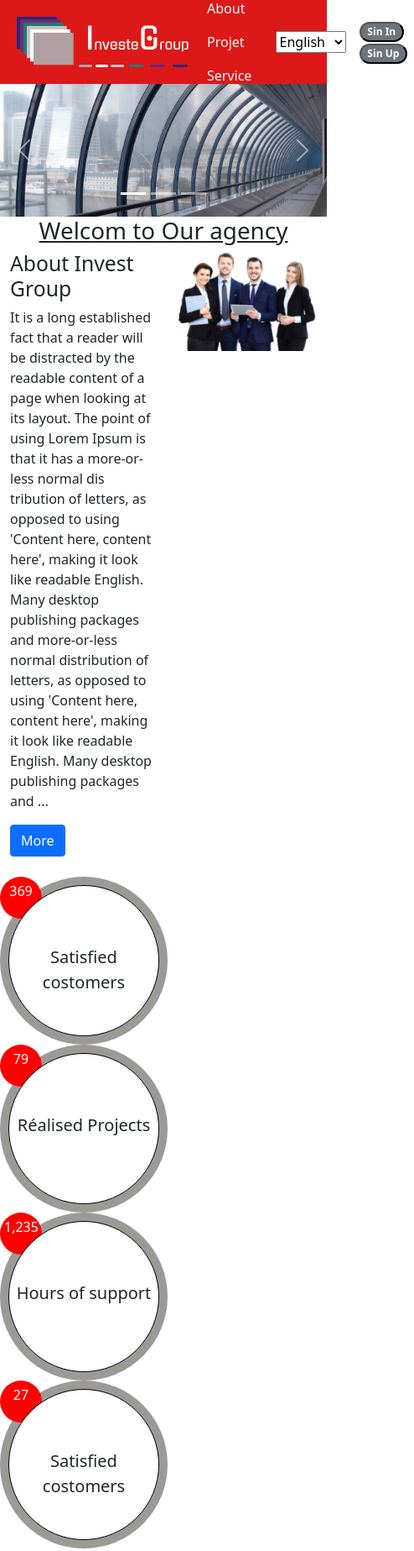
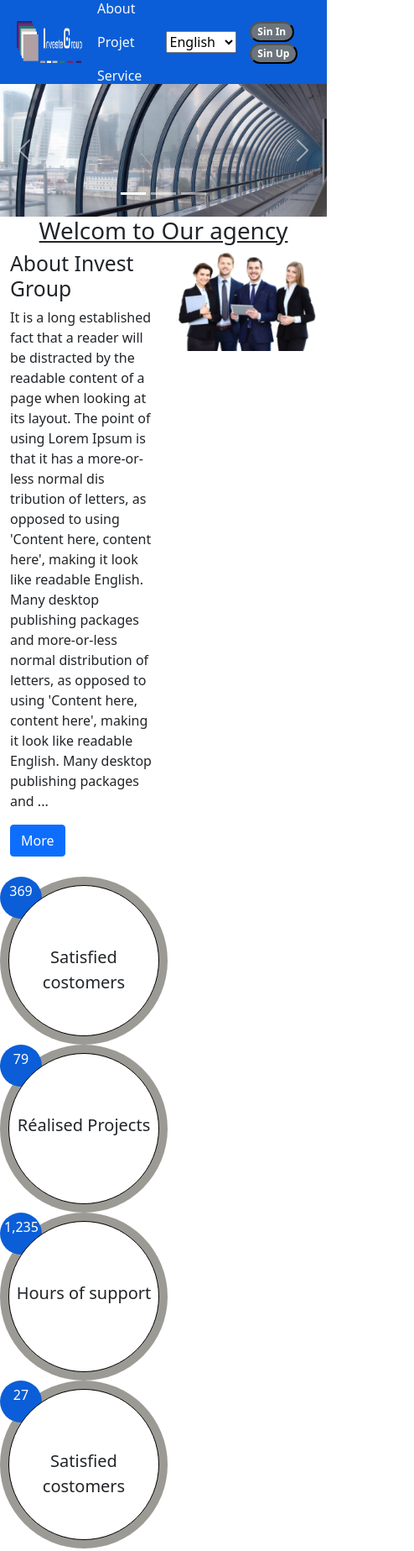
Before and after one commit to midoria69/Projet_Bootstrap, a plain HTML site: page index.html in a window 390 px wide. Shown: the top 1847 px of the page at 84% size, 494 px wide, since content can reach past the window. Drawn offline with Linux system fonts and the light colour scheme.

Commit message:
add file

```diff
--- a/css/style.css
+++ b/css/style.css
@@ -1,5 +1,5 @@
 .red{
-    background-color: #DD1818;
+    background-color: #0b5ed7;
     height: 100px;
     display: flex;
     align-items: center;
@@ -44,7 +44,7 @@ h1{
     width: 50px;
     height: 50px;
     color: white;
-    background-color: red;
+    background-color:#0b5ed7;
     border-radius: 200px;
     text-align: center;
     padding: 5px 5px 5px 5px;
@@ -67,4 +67,8 @@ h1{
     .section-2_2{
         display: inline-block;
     }
+    .logo{
+        width: 80px;
+        height: 50px;
+    }
   }
--- a/index.html
+++ b/index.html
@@ -10,8 +10,6 @@
     <title>My_site_whith_Bootstrap</title>
 </head>
 <body>
-
-    <!--Tout mon header-->
     <header>
         <div class="container-fluid d-flex justify-content-around red ">
                 <div class="p-2">
@@ -45,7 +43,7 @@
         </div>
     </header>
 
-<!--Section 1 images défilant-->
+<section>
   <div id="carouselExampleCaptions" class="carousel slide" data-bs-ride="carousel">
     <div class="carousel-indicators">
       <button type="button" data-bs-target="#carouselExampleCaptions" data-bs-slide-to="0" class="active" aria-current="true" aria-label="Slide 1"></button>
@@ -84,8 +82,7 @@
       <span class="visually-hidden">Next</span>
     </button>
 </div>
-
-<!--About-->
+</section>
 <section>
   <h1>Welcom to Our agency</h1>
     <div class="container">
@@ -114,9 +111,6 @@
       <div class="rond4"><div class="rond4-2">27</div><div class="rond4-1">Satisfied costomers</div></div>
   </div>
 </section><br>
-
-
-<!--Projets-->
 <section class="w-auto p-3" style="background-color:#E5E5E5;">
   <h1>Projects</h1>
   <div class="row d-flex justify-content-around">
@@ -161,7 +155,6 @@
       </div>
   </div>
 </section>
-
 <section>
     <h1>What our customers say about us</h1>
     <div class="row d-flex justify-content-around">
@@ -185,7 +178,6 @@
       </div>
     </div>
 </section>
-
 <section>
   <h1>Our Partners</h1>
   <img src="./image/part1.webp" class="img-fluid" alt="...">
@@ -193,8 +185,6 @@
   <img src="./image/part3.webp" class="img-fluid" alt="...">
   <img src="./image/part4.webp" class="img-fluid" alt="...">
 </section>
-
-<!--Google map-->
 <section>
   <h1>Find Us</h1>
   <div id="map-container-google-1" class="z-depth-1-half map-container" style="height: 500px">
@@ -202,7 +192,7 @@
       style="border:0" allowfullscreen></iframe>
   </div>
 </section>
-<!--Google Maps-->
+<section>
   <div class="container-fluid d-flex justify-content-around" style="background-color: #2B2977;">
     <div class=" p-2">
       <h2 class="text-light">Contact Us</h2>
@@ -229,6 +219,7 @@
       <p><img src="./image/Twitter1.webp" class="img-fluid" alt="..."></p>
     </div>
   </div>
+</section>
 <p>&copy; 2045. All Rights Reserved. Disign by midoria69Templetes</p>
 </body>
 </html>
```
Lines whose indentation alone changed are shown as unchanged.
